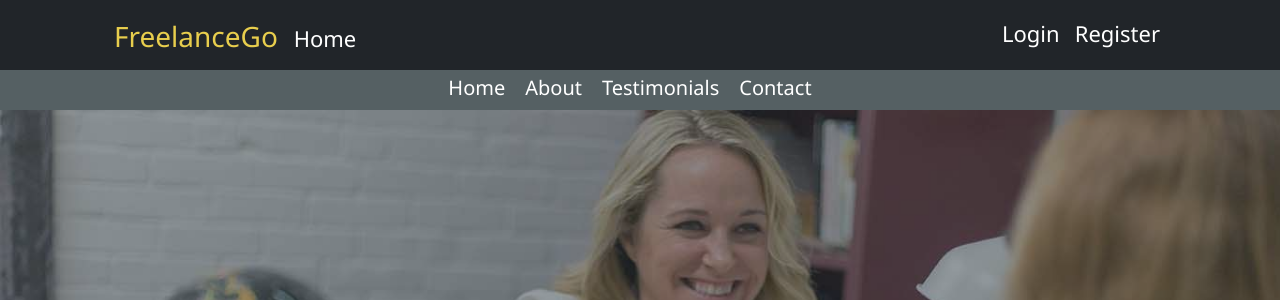
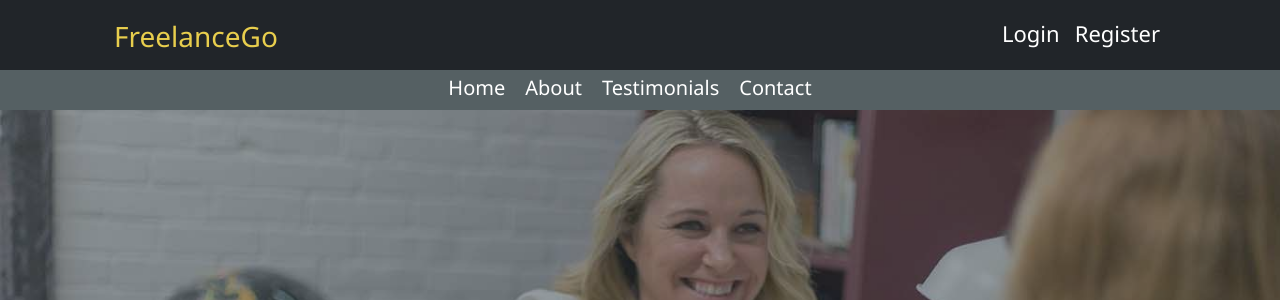
Before and after one commit to Sri-Manikandan/FreelanceGo, a Django app: page / in a window 1280 px wide. Shown: the top 300 px of the page. Run offline with Django 5.2, Linux system fonts and the light colour scheme; data comes from the database, SQL or seed files in the repository; some libraries are stand-ins or nearby versions.

Commit message:
changes to navbar

```diff
--- a/home/templates/home/snippets/navbar.html
+++ b/home/templates/home/snippets/navbar.html
@@ -4,7 +4,6 @@
         <ul class="nav-links">
             <li>
                 <a for="logo" class="logo-label" style="font-size: 28px;color: #e8ce4d;font-weight: 500;" href="{% url 'home' %}">FreelanceGo</a>
-                <a class="text-white" style="text-decoration: none;font-weight: 325;margin-left: 10px;" href="{% url 'home' %}">Home</a>
                 {% if request.user.is_authenticated %}
                     {% if request.user.user_type == 'f' %}
                     <a class="text-white" style="text-decoration: none;font-weight: 325;margin-left: 10px;" href="{% url 'list_all_jobs' %}">Job Posts</a>
```
Also changed, not shown: 1 other file.
